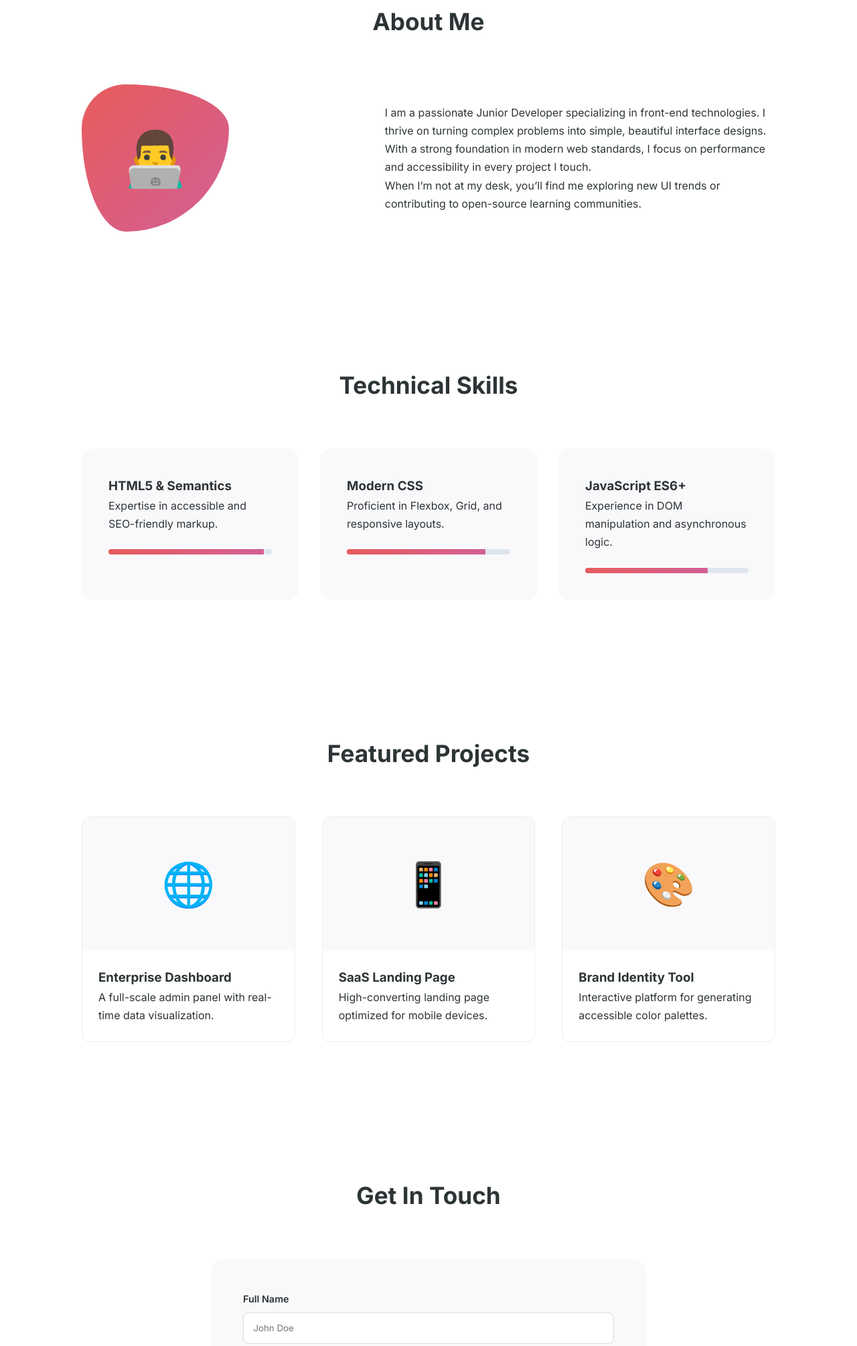
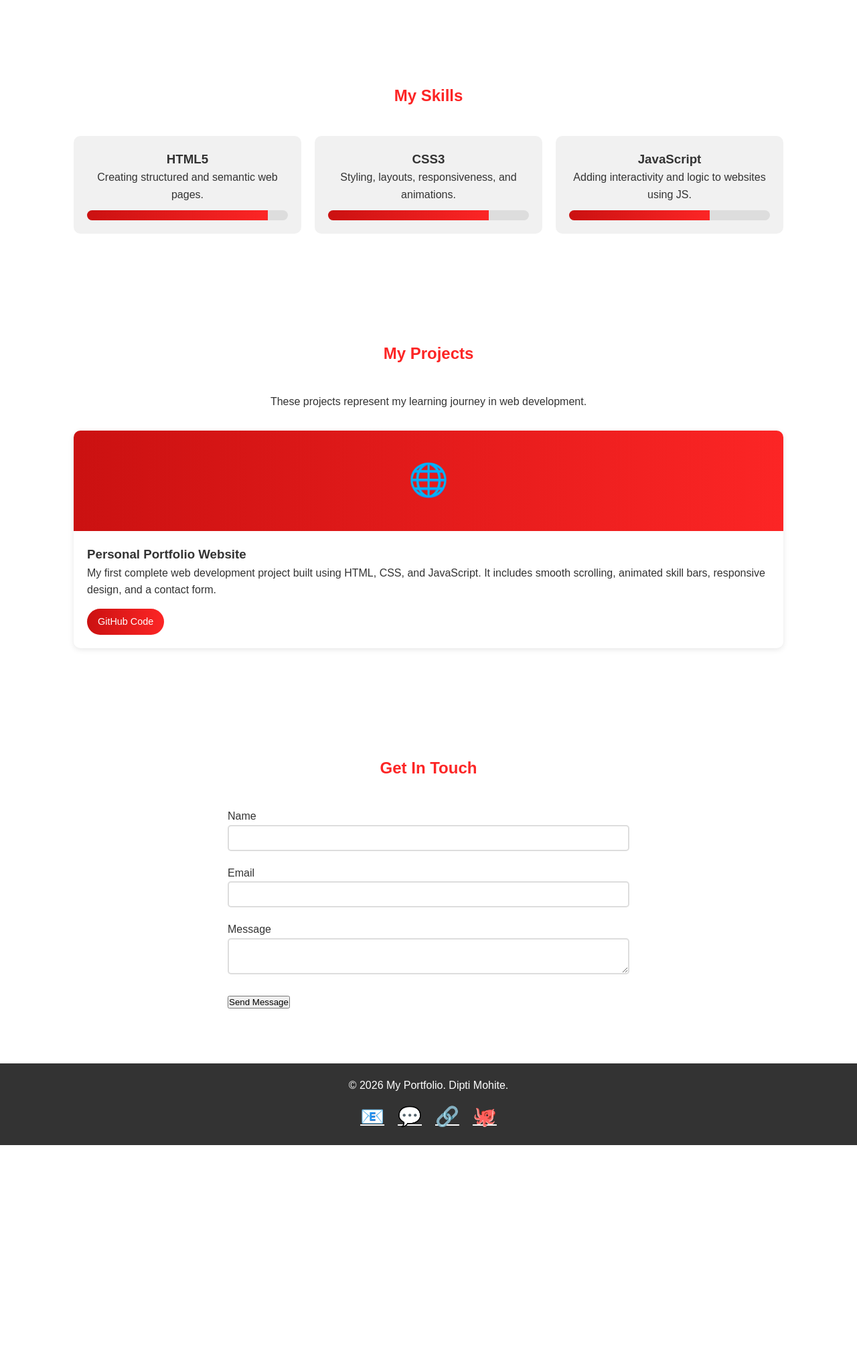
Before and after one commit to Dipti-Mohite/portfolio-website, a plain HTML site: page index.html in a window 1280 px wide. Shown: the part 723-2733 px from the top of the page at 67% size. After the commit the page ends 2433 px from the top, so only its background shows below. Drawn offline with Linux system fonts and the light colour scheme.

Commit message:
Initial commit - personal portfolio website

```diff
--- a/index.html
+++ b/index.html
@@ -3,15 +3,17 @@
 <head>
     <meta charset="UTF-8">
     <meta name="viewport" content="width=device-width, initial-scale=1.0">
-    <title>Portfolio | Junior Web Developer</title>
-    <link href="https://fonts.googleapis.com/css2?family=Inter:wght@400;600;700&display=swap" rel="stylesheet">
+    <title>Personal Portfolio</title>
     <link rel="stylesheet" href="style.css">
 </head>
 <body>
+
+    <!-- Scroll Indicator -->
     <div class="scroll-indicator" id="scrollIndicator"></div>
 
-    <nav class="navbar">
-        <ul class="nav-menu">
+    <!-- Navigation -->
+    <nav>
+        <ul>
             <li><a href="#home" class="nav-link">Home</a></li>
             <li><a href="#about" class="nav-link">About</a></li>
             <li><a href="#skills" class="nav-link">Skills</a></li>
@@ -20,103 +22,123 @@
         </ul>
     </nav>
 
-    <section id="home" class="hero-section">
-        <div class="hero-content">
-            <h1>Junior Web Developer</h1>
-            <p>I build responsive, user-friendly web applications with a focus on clean code.</p>
-            <a href="#contact" class="cta-btn">Work With Me</a>
-        </div>
+    <!-- Hero Section -->
+    <section id="home" class="hero">
+        <h1>Hi, Dipti Mohite</h1>
+        <p>I like building simple websites and learning new things on the web.</p>
+        <a href="#contact" class="btn">Contact Me</a>
     </section>
 
-    <section id="about" class="container">
-        <h2 class="section-title">About Me</h2>
-        <div class="about-grid">
-            <div class="about-visual">
-                <div class="profile-avatar">👨‍💻</div>
-            </div>
-            <div class="about-description">
-                <p>I am a passionate Junior Developer specializing in front-end technologies. I thrive on turning complex problems into simple, beautiful interface designs.</p>
-                <p>With a strong foundation in modern web standards, I focus on performance and accessibility in every project I touch.</p>
-                <p>When I’m not at my desk, you’ll find me exploring new UI trends or contributing to open-source learning communities.</p>
+    <!-- About Section -->
+    <section id="about">
+        <h2>About Me</h2>
+        <div class="about-content">
+            <div class="about-text">
+                <p>I am web developer.</p>
+                <p>I enjoy building small projects to improve my coding skills.</p>
+                <p>This portfolio is created as part of my learning journey.</p>
             </div>
         </div>
     </section>
 
-    <section id="skills" class="container">
-        <h2 class="section-title">Technical Skills</h2>
-        <div class="skills-wrapper">
-            <div class="skill-card" data-skill="95">
-                <h3>HTML5 & Semantics</h3>
-                <p>Expertise in accessible and SEO-friendly markup.</p>
-                <div class="skill-track">
+    <!-- Skills Section -->
+    <section id="skills">
+        <h2>My Skills</h2>
+        <div class="skills-container">
+
+            <div class="skill-card" data-skill="90">
+                <h3>HTML5</h3>
+                <p>Creating structured and semantic web pages.</p>
+                <div class="skill-bar">
                     <div class="skill-progress"></div>
                 </div>
             </div>
-            <div class="skill-card" data-skill="85">
-                <h3>Modern CSS</h3>
-                <p>Proficient in Flexbox, Grid, and responsive layouts.</p>
-                <div class="skill-track">
+
+            <div class="skill-card" data-skill="80">
+                <h3>CSS3</h3>
+                <p>Styling, layouts, responsiveness, and animations.</p>
+                <div class="skill-bar">
                     <div class="skill-progress"></div>
                 </div>
             </div>
-            <div class="skill-card" data-skill="75">
-                <h3>JavaScript ES6+</h3>
-                <p>Experience in DOM manipulation and asynchronous logic.</p>
-                <div class="skill-track">
+
+            <div class="skill-card" data-skill="70">
+                <h3>JavaScript</h3>
+                <p>Adding interactivity and logic to websites using JS.</p>
+                <div class="skill-bar">
                     <div class="skill-progress"></div>
                 </div>
             </div>
+
         </div>
     </section>
 
-    <section id="projects" class="container">
-        <h2 class="section-title">Featured Projects</h2>
-        <div class="projects-container">
-            <div class="project-item">
-                <div class="project-preview">🌐</div>
-                <div class="project-body">
-                    <h3>Enterprise Dashboard</h3>
-                    <p>A full-scale admin panel with real-time data visualization.</p>
+    <!-- Projects Section -->
+    <section id="projects">
+        <h2>My Projects</h2>
+
+        <p class="project-note">
+            These projects represent my learning journey in web development.
+        </p>
+
+        <div class="projects-grid">
+
+            <div class="project-card">
+                <div class="project-image">🌐</div>
+                <div class="project-info">
+                    <h3>Personal Portfolio Website</h3>
+                    <p>
+                        My first complete web development project built using
+                        HTML, CSS, and JavaScript. It includes smooth scrolling,
+                        animated skill bars, responsive design, and a contact form.
+                    </p>
+
+                    <div class="project-links">
+                        <a href="https://github.com/yourusername/portfolio-website" target="_blank" class="project-btn">
+                            GitHub Code
+                        </a>
+                    </div>
                 </div>
             </div>
-            <div class="project-item">
-                <div class="project-preview">📱</div>
-                <div class="project-body">
-                    <h3>SaaS Landing Page</h3>
-                    <p>High-converting landing page optimized for mobile devices.</p>
-                </div>
-            </div>
-            <div class="project-item">
-                <div class="project-preview">🎨</div>
-                <div class="project-body">
-                    <h3>Brand Identity Tool</h3>
-                    <p>Interactive platform for generating accessible color palettes.</p>
-                </div>
-            </div>
+
         </div>
     </section>
 
-    <section id="contact" class="container">
-        <h2 class="section-title">Get In Touch</h2>
+    <!-- Contact Section -->
+    <section id="contact">
+        <h2>Get In Touch</h2>
+
         <form class="contact-form" id="contactForm">
-            <div class="input-group">
-                <label for="name">Full Name</label>
-                <input type="text" id="name" placeholder="John Doe" required>
+
+            <div class="form-group">
+                <label for="name">Name</label>
+                <input type="text" id="name" required>
             </div>
-            <div class="input-group">
-                <label for="email">Email Address</label>
-                <input type="email" id="email" placeholder="john@example.com" required>
+
+            <div class="form-group">
+                <label for="email">Email</label>
+                <input type="email" id="email" required>
             </div>
-            <div class="input-group">
-                <label for="message">Your Message</label>
-                <textarea id="message" placeholder="How can I help you?" required></textarea>
+
+            <div class="form-group">
+                <label for="message">Message</label>
+                <textarea id="message" required></textarea>
             </div>
-            <button type="submit" class="form-submit">Send</button>
+
+            <button type="submit" class="submit-btn">Send Message</button>
         </form>
     </section>
 
-    <footer class="main-footer">
-        <p>Built with passion &copy; 2026 Developer Portfolio</p>
+    <!-- Footer -->
+    <footer>
+        <p>&copy; 2026 My Portfolio. Dipti Mohite.</p>
+
+        <div class="social-links">
+            <a href="mailto:dmohite2004@gmail.com" target="_blank" title="Gmail">📧</a>
+            <a href="https://wa.me/9594412087" target="_blank" title="WhatsApp">💬</a>
+            <a href="https://www.linkedin.com/in/dipti-mohite-602361364" target="_blank" title="LinkedIn">🔗</a>
+            <a href="https://github.com/Dipti-Mohite" target="_blank" title="GitHub">🐙</a>
+        </div>
     </footer>
 
     <script src="script.js"></script>
--- a/script.js
+++ b/script.js
@@ -1,82 +1,40 @@
-/**
- * Smooth Scroll Functionality section */
-const smoothScroll = () => {
-    const navLinks = document.querySelectorAll('.nav-link');
+// Smooth Scrolling
+document.querySelectorAll('.nav-link').forEach(link => {
+    link.addEventListener('click', e => {
+        e.preventDefault();
+        const target = document.querySelector(link.getAttribute('href'));
+        target.scrollIntoView({ behavior: 'smooth' });
+    });
+});
 
-    navLinks.forEach(link => {
-        link.addEventListener('click', (e) => {
-            e.preventDefault();
-            const targetId = link.getAttribute('href');
-            const targetSection = document.querySelector(targetId);
+// Scroll Indicator
+const indicator = document.getElementById('scrollIndicator');
 
-            if (targetSection) {
-                targetSection.scrollIntoView({
-                    behavior: 'smooth',
-                    block: 'start'
-                });
-            }
-        });
+window.addEventListener('scroll', () => {
+    const scrollTop = window.scrollY;
+    const height = document.documentElement.scrollHeight - window.innerHeight;
+    indicator.style.width = (scrollTop / height) * 100 + '%';
+});
+
+// Skill Animation
+const skillCards = document.querySelectorAll('.skill-card');
+
+function animateSkills() {
+    skillCards.forEach(card => {
+        const top = card.getBoundingClientRect().top;
+        if (top < window.innerHeight - 50) {
+            const percent = card.getAttribute('data-skill');
+            card.querySelector('.skill-progress').style.width = percent + '%';
+        }
     });
-};
+}
 
-/**
- * Scroll Progress Indicator section */
-const updateScrollBar = () => {
-    const progressBar = document.getElementById('scrollIndicator');
-    const scrollTotal = document.documentElement.scrollHeight - document.documentElement.clientHeight;
+window.addEventListener('scroll', animateSkills);
+window.addEventListener('load', animateSkills);
 
-    window.addEventListener('scroll', () => {
-        const scrollPosition = window.pageYOffset;
-        const scrollPercentage = (scrollPosition / scrollTotal) * 100;
-        progressBar.style.width = `${scrollPercentage}%`;
-    });
-};
-
-/**
- * Animate Skills with Intersection Observer */
-const animateSkills = () => {
-    const skillCards = document.querySelectorAll('.skill-card');
-
-    const observerOptions = {
-        threshold: 0.5 // Trigger when 50% of the card is visible
-    };
-
-    const observer = new IntersectionObserver((entries) => {
-        entries.forEach(entry => {
-            if (entry.isIntersecting) {
-                const percentage = entry.target.getAttribute('data-skill');
-                const progressBar = entry.target.querySelector('.skill-progress');
-                progressBar.style.width = `${percentage}%`;
-                // Stop observing once animation is done
-                observer.unobserve(entry.target);
-            }
-        });
-    }, observerOptions);
-
-    skillCards.forEach(card => observer.observe(card));
-};
-
-/**
- * Contact Form Submission logic section*/
-const handleForm = () => {
-    const form = document.getElementById('contactForm');
-
-    form.addEventListener('submit', (e) => {
-        e.preventDefault();
-
-        // get form values
-        const formData = new FormData(form);
-        const name = formData.get('name');
-
-        alert(`Success! Thank you ${name}. Your message has been sent to the developer.`);
-        form.reset();
-    });
-};
-
-// Initialize all functions
-document.addEventListener('DOMContentLoaded', () => {
-    smoothScroll();
-    updateScrollBar();
-    animateSkills();
-    handleForm();
+// Contact Form
+document.getElementById('contactForm').addEventListener('submit', e => {
+    e.preventDefault();
+    alert('Thank you! Your message has been sent.');
+    e.target.reset();
 });
--- a/style.css
+++ b/style.css
@@ -1,13 +1,3 @@
-/*  Base Reset section */
-:root {
-    --primary: #e75c5c;
-    --secondary: #d25f95;
-    --dark: #2d3436;
-    --light: #f9f9fb;
-    --white: #ffffff;
-    --transition: all 0.3s ease;
-}
-
 * {
     margin: 0;
     padding: 0;
@@ -15,253 +5,229 @@
 }
 
 body {
-    font-family: 'Inter', sans-serif;
-    color: var(--dark);
-    background-color: var(--white);
-    line-height: 1.7;
+    font-family: Arial, sans-serif;
+    line-height: 1.6;
+    color: #333;
 }
 
-/* Professional Navbar section */
-.navbar {
-    background: linear-gradient(135deg, var(--primary), var(--secondary));
-    padding: 1.2rem;
+/* Scroll Indicator */
+.scroll-indicator {
+    position: fixed;
+    top: 0;
+    left: 0;
+    height: 4px;
+    width: 0%;
+    background: linear-gradient(to right, #cb1111, #fc2525);
+    z-index: 100;
+}
+
+/* Navigation */
+nav {
     position: sticky;
     top: 0;
-    z-index: 1000;
-    box-shadow: 0 4px 12px rgba(0,0,0,0.1);
+    background: linear-gradient(to right, #cb1111, #fc2525);
+    padding: 10px 0;
+    z-index: 99;
 }
 
-.nav-menu {
+nav ul {
+    list-style: none;
     display: flex;
     justify-content: center;
-    list-style: none;
-    gap: 2.5rem;
+    gap: 25px;
 }
 
-.nav-link {
-    color: var(--white);
+nav a {
+    color: white;
     text-decoration: none;
-    font-weight: 600;
-    font-size: 0.95rem;
-    transition: var(--transition);
+    font-weight: bold;
 }
 
-.nav-link:hover {
-    opacity: 0.8;
+nav a:hover {
     transform: translateY(-2px);
 }
 
-/* Hero section */
-.hero-section {
-    min-height: 70vh;
-    background: linear-gradient(135deg, var(--primary), var(--secondary));
-    display: flex;
-    align-items: center;
-    justify-content: center;
-    color: var(--white);
+/* Hero */
+.hero {
+    background: linear-gradient(to right, #cb1111, #fc2525);
+    color: white;
     text-align: center;
-    padding: 2rem;
+    padding: 100px 20px;
 }
 
-.hero-content h1 {
-    font-size: 3.5rem;
-    letter-spacing: -1px;
-    margin-bottom: 1rem;
-    animation: fadeInUp 0.8s ease forwards;
+.hero h1 {
+    font-size: 3rem;
+    margin-bottom: 15px;
+    animation: fadeInUp 1s ease;
 }
 
-.hero-content p {
-    font-size: 1.25rem;
-    max-width: 600px;
-    margin: 0 auto 2rem;
-    opacity: 0.9;
-    animation: fadeInUp 0.8s 0.2s ease backwards;
+.hero p {
+    margin-bottom: 25px;
+    animation: fadeInUp 1.2s ease;
 }
 
-.cta-btn {
-    display: inline-block;
-    background: var(--white);
-    color: var(--primary);
-    padding: 0.8rem 2.2rem;
-    border-radius: 50px;
+.btn {
+    background: white;
+    color: #fc2525;
+    padding: 10px 25px;
+    border-radius: 30px;
     text-decoration: none;
-    font-weight: 700;
-    transition: var(--transition);
-    animation: fadeInUp 0.8s 0.4s ease backwards;
+    font-weight: bold;
 }
 
-.cta-btn:hover {
-    transform: scale(1.05);
-    box-shadow: 0 10px 20px rgba(0,0,0,0.1);
+/* Sections */
+section {
+    padding: 80px 20px;
+    max-width: 1100px;
+    margin: auto;
 }
 
-/* General Section */
-.container {
-    max-width: 1100px;
-    margin: 0 auto;
-    padding: 100px 2rem;
+section h2 {
+    text-align: center;
+    margin-bottom: 40px;
+    color: #fc2525;
 }
 
-.section-title {
-    text-align: center;
-    font-size: 2.2rem;
-    margin-bottom: 4rem;
-    position: relative;
+/* About */
+.about-content {
+    display: flex;
+    gap: 30px;
+    flex-wrap: wrap;
+    justify-content: center;
+    font-size: 1.5rem;
 }
 
-/* About section */
-.about-grid {
+/* Skills */
+.skills-container {
     display: grid;
-    grid-template-columns: 1fr 1.5fr;
-    gap: 4rem;
-    align-items: center;
-}
-
-.profile-avatar {
-    width: 220px;
-    height: 220px;
-    border-radius: 30% 70% 70% 30% / 30% 30% 70% 70%; /* Trendy blob shape */
-    background: linear-gradient(135deg, var(--primary), var(--secondary));
-    display: flex;
-    align-items: center;
-    justify-content: center;
-    font-size: 5rem;
-}
-
-/* Skills section */
-.skills-wrapper {
-    display: grid;
-    grid-template-columns: repeat(auto-fit, minmax(300px, 1fr));
-    gap: 2rem;
+    grid-template-columns: repeat(auto-fit, minmax(250px, 1fr));
+    gap: 20px;
 }
 
 .skill-card {
-    background: var(--light);
-    padding: 2.5rem;
-    border-radius: 16px;
-    transition: var(--transition);
+    background: #f1f1f1;
+    padding: 20px;
+    border-radius: 10px;
+    text-align: center;
 }
 
-.skill-card:hover {
-    background: var(--white);
-    box-shadow: 0 20px 40px rgba(0,0,0,0.05);
-    transform: translateY(-10px);
-}
-
-.skill-track {
-    background: #e0e6ed;
-    height: 8px;
+.skill-bar {
+    background: #ddd;
+    height: 15px;
     border-radius: 10px;
-    margin-top: 1.5rem;
     overflow: hidden;
+    margin-top: 10px;
 }
 
 .skill-progress {
     height: 100%;
-    width: 0;
-    background: linear-gradient(90deg, var(--primary), var(--secondary));
-    transition: width 1.2s cubic-bezier(0.1, 0.5, 0.5, 1);
+    width: 0%;
+    background: linear-gradient(to right, #cb1111, #fc2525);
+    transition: width 1s;
 }
 
-/* Projects section */
-.projects-container {
-    display: grid;
-    grid-template-columns: repeat(auto-fit, minmax(300px, 1fr));
-    gap: 2.5rem;
+/* Projects */
+.project-note {
+    text-align: center;
+    margin-bottom: 30px;
 }
 
-.project-item {
-    background: var(--white);
-    border-radius: 12px;
-    overflow: hidden;
-    border: 1px solid #eee;
-    transition: var(--transition);
+.projects-grid {
+    display: grid;
+    grid-template-columns: repeat(auto-fit, minmax(250px, 1fr));
 }
 
-.project-item:hover {
-    transform: translateY(-5px);
-    box-shadow: 0 15px 30px rgba(0,0,0,0.1);
+.project-card {
+    background: white;
+    border-radius: 10px;
+    overflow: hidden;
+    box-shadow: 0 2px 8px rgba(0,0,0,0.1);
 }
 
-.project-preview {
-    height: 200px;
-    background: var(--light);
+.project-image {
+    height: 150px;
+    background: linear-gradient(to right, #cb1111, #fc2525);
+    color: white;
     display: flex;
     align-items: center;
     justify-content: center;
-    font-size: 4rem;
+    font-size: 3rem;
 }
 
-.project-body { padding: 1.5rem; }
-
-/* Form section */
-.contact-form {
-    max-width: 650px;
-    margin: 0 auto;
-    background: var(--light);
-    padding: 3rem;
-    border-radius: 20px;
+.project-info {
+    padding: 20px;
 }
 
-.input-group { margin-bottom: 1.5rem; }
+.project-links {
+    margin-top: 15px;
+    display: flex;
+    gap: 10px;
+}
 
-.input-group label {
-    display: block;
-    margin-bottom: 0.5rem;
-    font-weight: 600;
+.project-btn {
+    text-decoration: none;
+    padding: 8px 16px;
+    background: linear-gradient(to right, #cb1111, #fc2525);
+    color: white;
+    border-radius: 20px;
     font-size: 0.9rem;
+}
+
+/* Contact */
+.contact-form {
+    max-width: 600px;
+    margin: auto;
+}
+
+.form-group {
+    margin-bottom: 20px;
 }
 
 input, textarea {
     width: 100%;
-    padding: 0.9rem;
-    border: 1px solid #dcdde1;
-    border-radius: 8px;
-    font-family: inherit;
+    padding: 10px;
+    border: 2px solid #ddd;
+    border-radius: 5px;
 }
 
-.form-submit {
-    background: var(--primary);
-    color: var(--white);
-    padding: 1rem;
-    border: none;
-    border-radius: 8px;
-    width: 100%;
-    font-weight: 700;
-    cursor: pointer;
-    transition: var(--transition);
+/* Footer */
+footer {
+    background: #333;
+    color: white;
+    text-align: center;
+    padding: 20px;
 }
 
-.form-submit:hover { opacity: 0.9; transform: scale(1.02); }
-
-/* Footer section */
-.main-footer {
-    padding: 3rem;
-    background: var(--dark);
-    color: var(--white);
-    text-align: center;
-    font-size: 0.9rem;
+.social-links {
+    margin-top: 10px;
+    display: flex;
+    justify-content: center;
+    gap: 20px;
 }
 
-/* Animations section */
-@keyframes fadeInUp {
-    from { opacity: 0; transform: translateY(20px); }
-    to { opacity: 1; transform: translateY(0); }
+.social-links a {
+    font-size: 1.8rem;
+    color: white;
 }
 
-/* Scroll Bar section */
-.scroll-indicator {
-    position: fixed;
-    top: 0;
-    left: 0;
-    height: 5px;
-    background: #55efc4;
-    z-index: 2000;
-    width: 0%;
+/* Animation */
+@keyframes fadeInUp {
+    from {
+        opacity: 0;
+        transform: translateY(30px);
+    }
+    to {
+        opacity: 1;
+        transform: translateY(0);
+    }
 }
 
-/* Responsive section */
+/* Responsive */
 @media (max-width: 768px) {
-    .about-grid { grid-template-columns: 1fr; text-align: center; }
-    .hero-content h1 { font-size: 2.5rem; }
+    .hero h1 {
+        font-size: 2rem;
+    }
+    .about-content {
+        flex-direction: column;
+    }
 }
```
